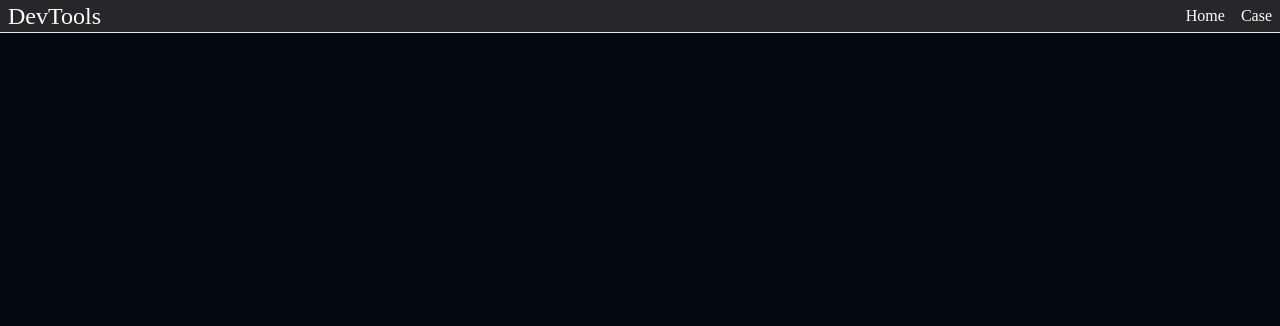
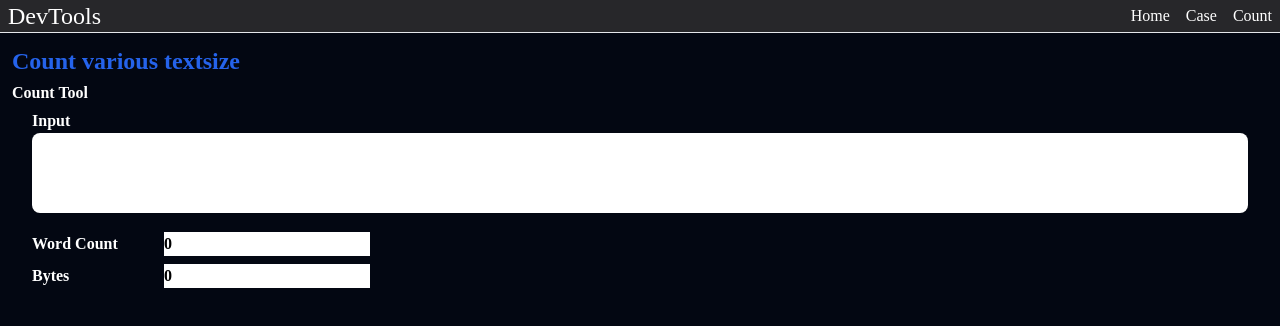
Before and after one commit to syu-y/dev-tools, a Svelte app: page /count in a window 1280 px wide. Shown: the top 326 px of the page. Built offline with nearby package versions, Linux system fonts and the light colour scheme.

Commit message:
Count画面の追加

```diff
--- a/src/App.svelte
+++ b/src/App.svelte
@@ -3,6 +3,7 @@
   import Case from '@/pages/Case.svelte';
   import Home from '@/pages/Home.svelte';
   import { Route, Router } from 'svelte-routing';
+  import Count from './pages/Count.svelte';
 </script>
 
 <Router>
@@ -13,5 +14,8 @@
     <Route path="/case">
       <Case />
     </Route>
+    <Route path="/count">
+      <Count />
+    </Route>
   </Layout>
 </Router>
--- a/src/components/Header.svelte
+++ b/src/components/Header.svelte
@@ -1,18 +1,21 @@
 <header>
-  <nav class="flex border-b justify-between items-center w-full px-2">
+  <nav class="flex items-center justify-between w-full px-2 border-b">
     <span>
       <div class="text-2xl font-logo">
         <a href="/">DevTools</a>
       </div>
     </span>
 
-    <div class="flex justify-center items-center gap-4">
+    <div class="flex items-center justify-center gap-4">
       <span>
         <a href="/">Home</a>
       </span>
       <span>
         <a href="/case">Case</a>
       </span>
+      <span>
+        <a href="/count">Count</a>
+      </span>
     </div>
   </nav>
 </header>
--- a/src/components/form/Label.svelte
+++ b/src/components/form/Label.svelte
@@ -1,8 +1,9 @@
 <script lang="ts">
   export let labeltext = '';
   export let name = '';
+  export let width = '';
 </script>
 
-<label for={name}>
+<label class="inline-block align-top {width}" for={name}>
   <span>{labeltext}</span>
 </label>
--- /dev/null
+++ b/src/components/form/TextArea.svelte
@@ -0,0 +1,29 @@
+<script lang="ts">
+  export let value = '';
+  export let id = '';
+  export let name = '';
+  export let readonly: boolean | null = null;
+  export let disabled: boolean | null = null;
+  export let placeholder = '';
+  export let width = 'h-1';
+  export let height = 'w-1';
+  export let resize = true;
+  export let input = (event: { currentTarget: HTMLTextAreaElement }) => {};
+  const props = {
+    id,
+    name,
+    placeholder,
+    readonly,
+    disabled,
+    input,
+  };
+</script>
+
+<textarea
+  class="text-black rounded-lg focus:ring-0 focus:border-blue-500 {resize
+    ? ''
+    : 'resize-none'} {width} {height}"
+  {...props}
+  bind:value
+  on:input={input}
+/>
--- /dev/null
+++ b/src/pages/Count.svelte
@@ -0,0 +1,57 @@
+<script lang="ts">
+  import TextArea from '@/components/form/TextArea.svelte';
+  import TextInput from '@/components/form/TextInput.svelte';
+  import Label from '@components/form/Label.svelte';
+
+  let input: string = '';
+  let length: string = '0';
+  let bytes: string = '0';
+
+  const count = (event: { currentTarget: HTMLTextAreaElement }) => {
+    countLength(event);
+    countBytets(event);
+  };
+  const countLength = (event: { currentTarget: HTMLTextAreaElement }) => {
+    length = event.currentTarget.value.length.toString();
+  };
+  const countBytets = (event: { currentTarget: HTMLTextAreaElement }) => {
+    bytes = new Blob([event.currentTarget.value]).size.toString();
+  };
+</script>
+
+<h1 class="text-2xl text-blue-600">Count various textsize</h1>
+
+<div class="py-1">
+  <h2>Count Tool</h2>
+  <div class="px-5 py-1">
+    <p>
+      <Label width="w-16" labeltext="Input" name="input" />
+      <TextArea
+        id="input"
+        name="input"
+        input={count}
+        bind:value={input}
+        resize={false}
+        width="w-full"
+        height="h-20"
+      />
+    </p>
+  </div>
+  <div class="px-5 py-1">
+    <p class="py-1">
+      <Label width="w-32" labeltext="Word Count" name="length" />
+      <TextInput
+        id="length"
+        name="length"
+        readonly={true}
+        bind:value={length}
+      />
+    </p>
+    <p class="py-1">
+      <Label width="w-32" labeltext="Bytes" name="bytes" />
+      <TextInput id="bytes" name="bytes" readonly={true} bind:value={bytes} />
+    </p>
+  </div>
+</div>
+
+<style></style>
--- a/src/pages/Home.svelte
+++ b/src/pages/Home.svelte
@@ -1,5 +1,15 @@
 <script lang="ts"></script>
 
-<h1 class="text-blue-600 text-2xl">ホーム</h1>
+<h1 class="text-2xl text-blue-600">Home</h1>
+<div class="py-1">
+  <h2>Tools</h2>
+  <div class="py-1">
+    <h3>Tools</h3>
+    <ul class="px-3 list-disc list-inside text-xm">
+      <li><a href="/case">Case Convert Tools</a></li>
+      <li><a href="/count">Count Tools</a></li>
+    </ul>
+  </div>
+</div>
 
 <style></style>
```
